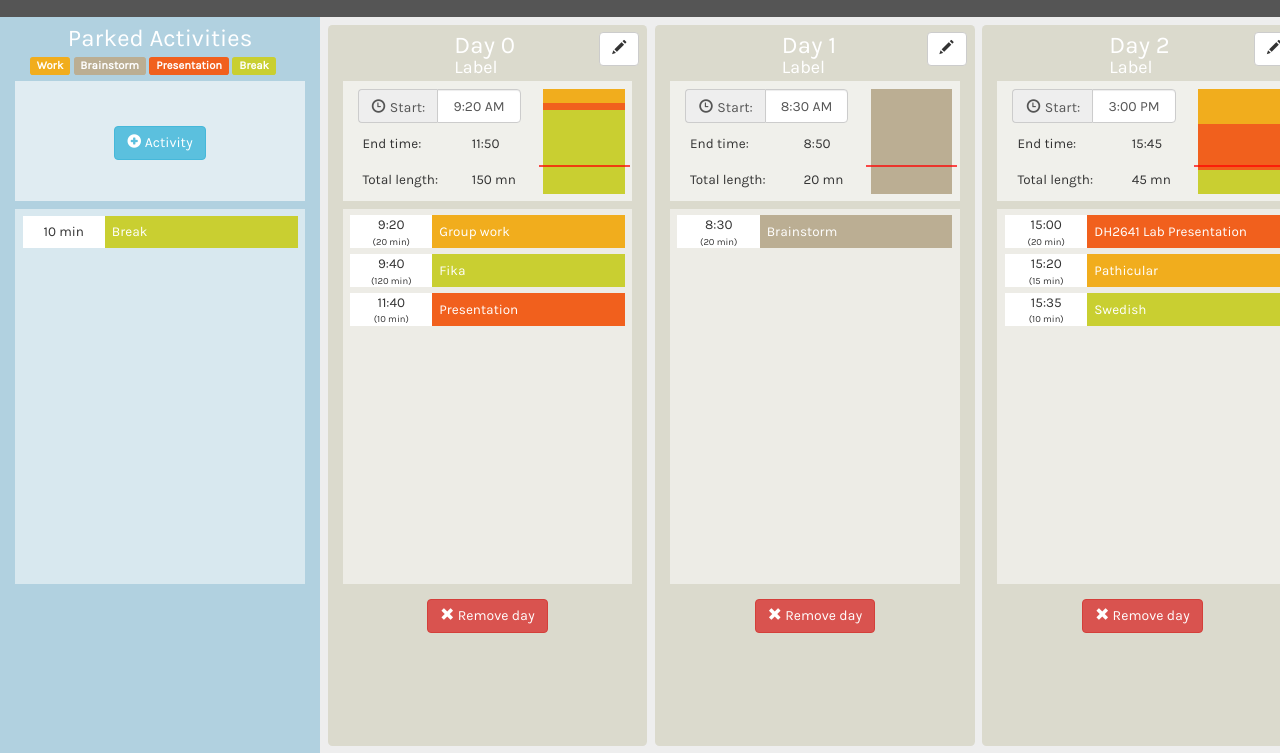
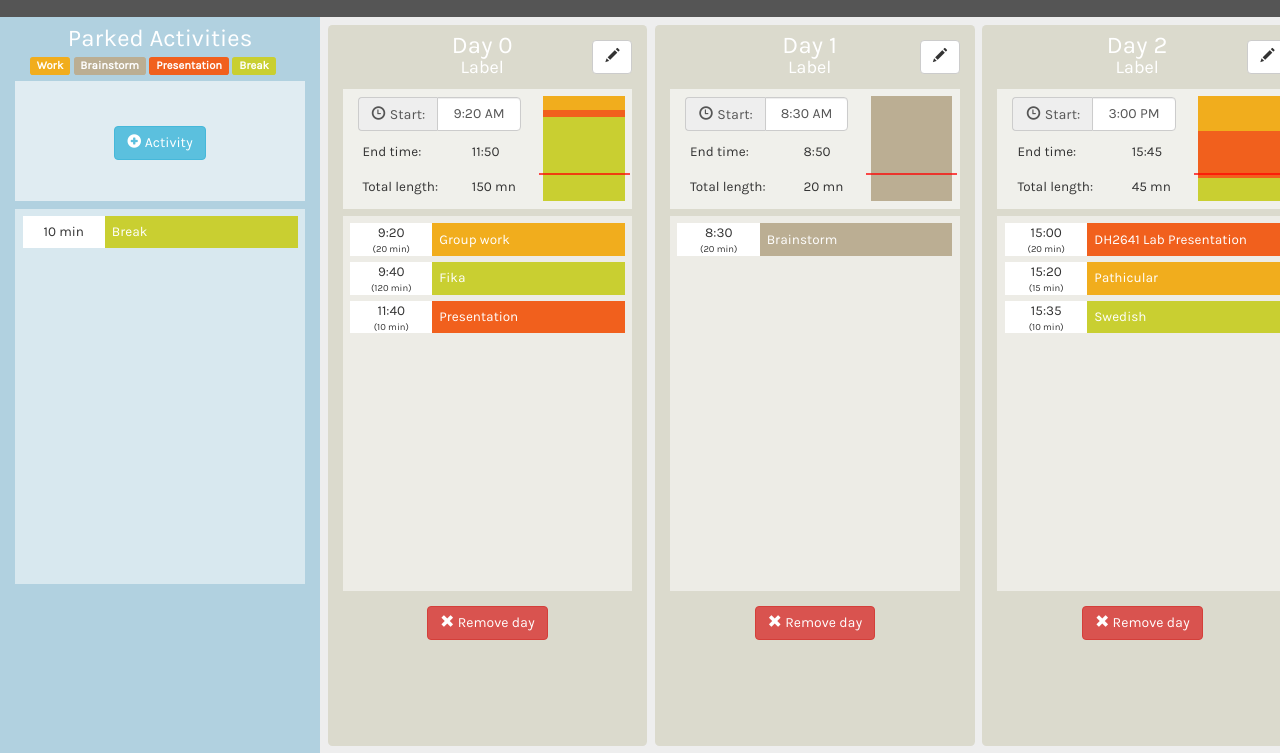
Before and after one commit to estelleENST/Planner, a plain HTML site: page index.html in a window 1280 px wide. Shown: the part 47-800 px from the top of the page. Drawn offline with nearby package versions, Linux system fonts and the light colour scheme.

Commit message:
Centering title and label + aligning button

```diff
--- a/index.html
+++ b/index.html
@@ -147,13 +147,15 @@
 		<div class="col-md-4 dayColumn" id="originalColumn">
 			<div class="container-fluid">
 				<div class="row">
-					<div class="col-md-3 col-md-offset-4">
+					<div class="col-md-10" style="text-align: center; padding-left: 3.5em;">
 						<h3 class="titleDay">Day </h3>
 						<h4 class="labelDay">Label</h4>
 					</div>
-					<div class="col-md-1 col-md-offset-3">
+					<div class="col-md-2" style="text-align: right; margin: 0; padding: 0; margin-top: .5em;">
 						<button type="submit" class="btn btn-default editDay"> <span class="glyphicon glyphicon-pencil"></span></button>
 					</div>
+				</div>
+				<div class="row">
 					<div class="col-md-8 opaqueContainer">
 						<div class="input-group bootstrap-timepicker timepicker" style="margin-top: 5%;">
 							<span class="input-group-addon"><i class="glyphicon glyphicon-time"></i> Start: </span>
```
